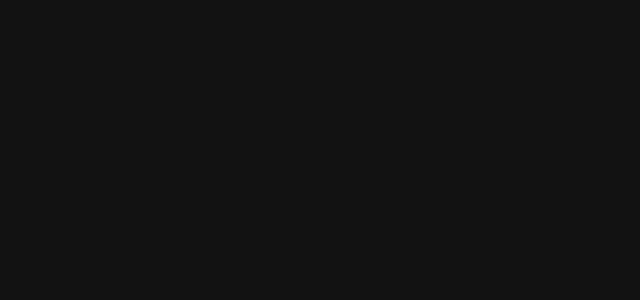
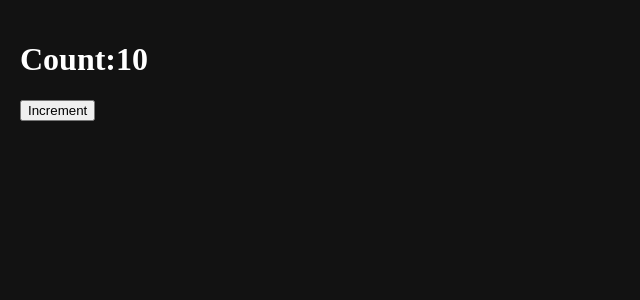
Before and after one commit to DylanIz/ReactTraining, a React (Vite) app in the folder ReactUpskill/react-demo/: page / in a window 1280 px wide. Shown: the top 300 px of the page, without its empty margins (0-640 px from the left). Built offline with nearby package versions, Linux system fonts and the light colour scheme.

Commit message:
Pass callback function to useState

```diff
--- a/ReactUpskill/react-demo/src/App.tsx
+++ b/ReactUpskill/react-demo/src/App.tsx
@@ -1,5 +1,6 @@
 import { useEffect, useState } from "react";
 import "./App.css";
+import Callback from "./Components/Callback";
 
 const App = () => {
   useEffect(() => {
@@ -8,7 +9,9 @@ const App = () => {
 
   return (
     <>
-      <div className="app-container"></div>
+      <div className="app-container">
+        <Callback></Callback>
+      </div>
     </>
   );
 };
--- /dev/null
+++ b/ReactUpskill/react-demo/src/Components/Callback.tsx
@@ -0,0 +1,23 @@
+import { useState } from "react";
+
+type Props = {};
+
+const Callback = (props: Props) => {
+  const [count, setCount] = useState(() => {
+    const initialCount = 10;
+    return initialCount;
+  });
+
+  const increment = () => {
+    setCount(count + 1);
+  };
+
+  return (
+    <div>
+      <h1>Count:{count}</h1>
+      <button onClick={increment}>Increment</button>
+    </div>
+  );
+};
+
+export default Callback;
```
